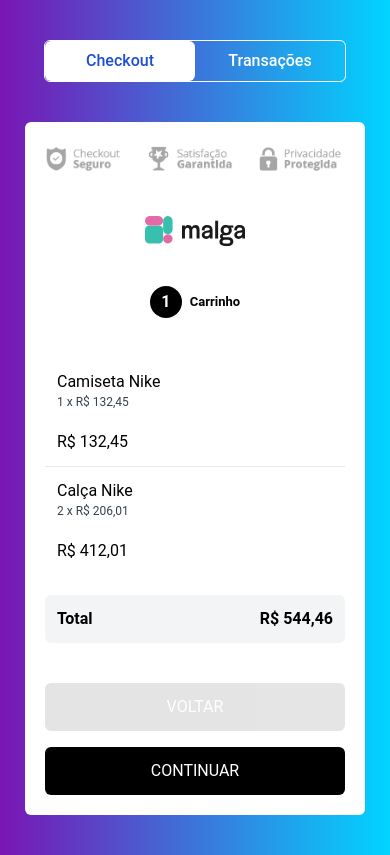
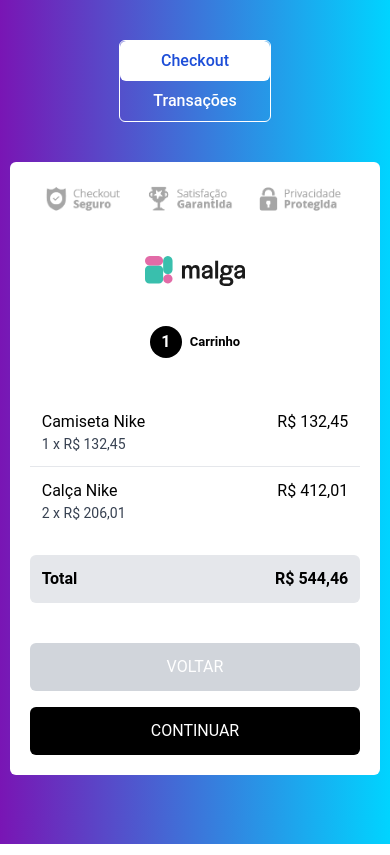
Before and after one commit to PauloMachine/malga, a Next.js app: page /checkout in a window 390 px wide. Built offline with nearby package versions, Linux system fonts and the light colour scheme; no server answers.

Commit message:
refactor: adjust layout

```diff
--- a/src/components/checkout-process/checkout-process.tsx
+++ b/src/components/checkout-process/checkout-process.tsx
@@ -28,7 +28,7 @@ const CheckoutProgress = ({
               className={`ml-2 text-[13px] ${
                 step.id === currentStep.id
                   ? "font-bold text-black"
-                  : "hidden font-medium text-gray-300 md:flex"
+                  : "hidden font-medium text-gray-400 md:flex"
               }`}
             >
               {step.label}
--- a/src/components/ui/button/button.tsx
+++ b/src/components/ui/button/button.tsx
@@ -5,7 +5,7 @@ const Button = ({ children, onClick, disabled }: IButton) => {
     <button
       onClick={onClick}
       disabled={disabled}
-      className="rounded-md bg-black px-4 py-3 uppercase text-white disabled:opacity-10 md:w-[200px]"
+      className="rounded-md bg-black px-4 py-3 uppercase text-white disabled:bg-gray-300 md:w-[200px]"
     >
       {children}
     </button>
--- a/src/components/ui/card/card.tsx
+++ b/src/components/ui/card/card.tsx
@@ -3,7 +3,7 @@ import type { ICard } from "./card.types";
 
 const Card = ({ title, children, onBack }: ICard) => {
   return (
-    <div className="flex max-w-[450px] flex-col justify-center gap-10 rounded-md bg-white p-5 sm:min-w-[500px] md:min-w-[800px] md:max-w-[800px] md:p-10">
+    <div className="flex w-[95%] flex-col justify-center gap-10 rounded-md bg-white p-5 sm:min-w-[500px] md:min-w-[800px] md:max-w-[800px] md:p-10">
       {(title || onBack) && (
         <div className="flex items-center gap-5">
           {onBack && (
--- a/src/components/ui/table/table.tsx
+++ b/src/components/ui/table/table.tsx
@@ -3,7 +3,7 @@ import type { IColumn, ITable } from "./table.types";
 
 const Table = <T,>({ columns, data, isLoading, onRowClick }: ITable<T>) => {
   return (
-    <div className="max-w-[250px] overflow-x-auto sm:max-w-full">
+    <div className="max-w-full overflow-x-auto">
       <table className="min-w-full border-x-2 border-white">
         <thead className="h-[50px] bg-white">
           <tr>
--- a/src/components/ui/tabs/tabs.tsx
+++ b/src/components/ui/tabs/tabs.tsx
@@ -10,7 +10,7 @@ export default function Tabs({ tabs }: ITabs) {
   };
 
   return (
-    <div className="flex rounded-md border border-white">
+    <div className="flex flex-col rounded-md border border-white sm:flex-row">
       {tabs.map((tab: ITab) => (
         <button
           key={tab.path}
--- a/src/features/checkout/items/items.tsx
+++ b/src/features/checkout/items/items.tsx
@@ -24,11 +24,11 @@ const Items = () => {
           key={`item-${index}`}
           className={`${
             index !== 0 && "border-t"
-          } border-gray flex flex-col gap-5 border-solid p-3 md:flex-row md:justify-between`}
+          } border-gray flex flex-row justify-between gap-5 border-solid p-3`}
         >
           <div className="flex flex-col">
             <span className="text-black">{item.name}</span>
-            <span className="text-xs text-gray-700">
+            <span className="text-sm text-gray-700">
               {item.quantity} x {formatCurrencyBRL(item.amount / item.quantity)}
             </span>
           </div>
@@ -39,7 +39,7 @@ const Items = () => {
       ))}
 
       {checkoutItems?.amount && (
-        <div className="mt-5 flex justify-between gap-10 rounded-md bg-gray-100 p-3">
+        <div className="mt-5 flex justify-between gap-10 rounded-md bg-gray-200 p-3">
           <span className="font-bold text-black">Total</span>
           <span className="font-bold text-black">
             {formatCurrencyBRL(checkoutItems.amount)}
```
